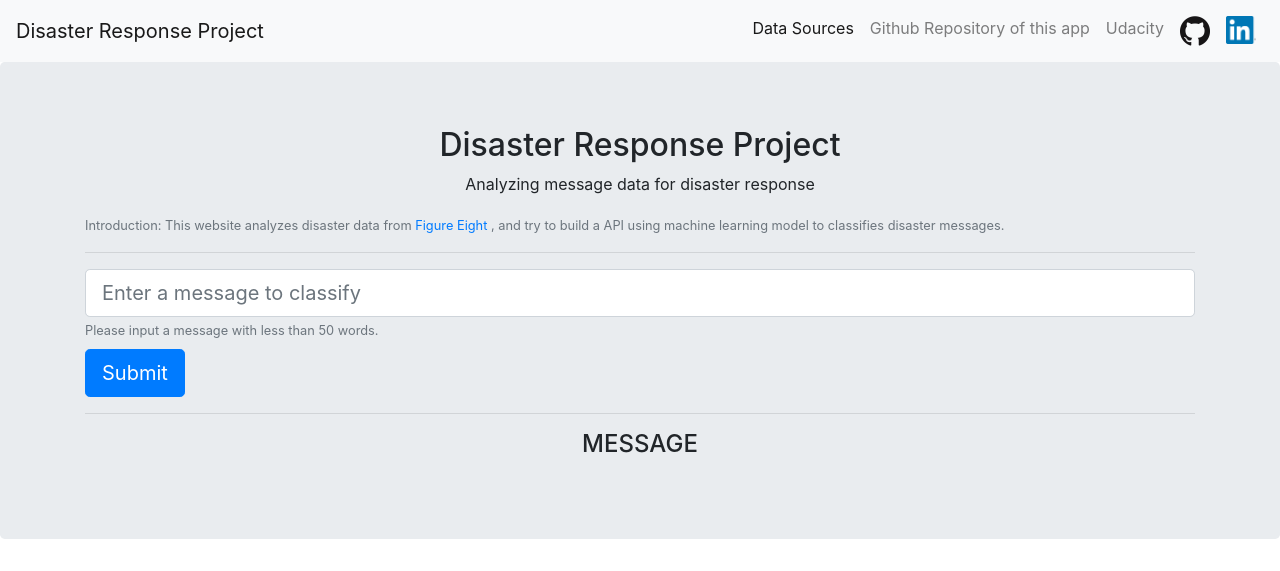
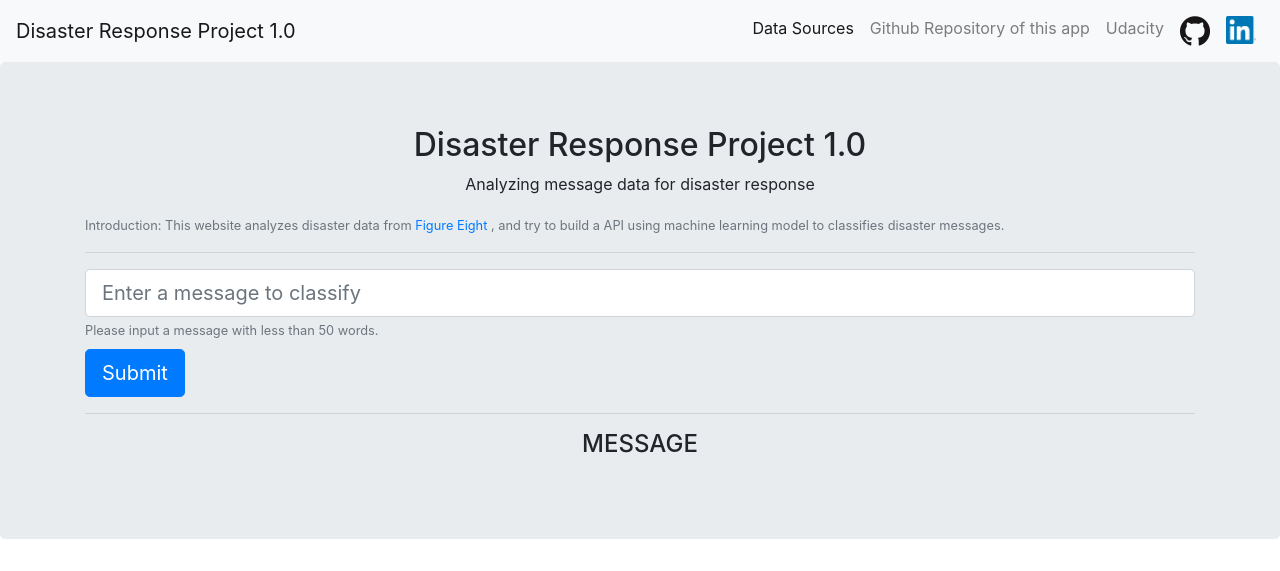
Before and after one commit to edifierxuhao/Disaster_Response_Pipeline_project, a Flask app: template workspace/app/templates/go.html in a window 1280 px wide. Shown: the top 571 px of the page. Run offline with Flask 2, Linux system fonts and the light colour scheme; the template is opened without the code that fills it, so the values that code supplies are empty; parts of the project's set-up code (start-up, migrations or seed data) failed here and were passed over; some libraries are stand-ins or nearby versions.

Commit message:
Docs: update readme.md

```diff
--- a/workspace/app/templates/master.html
+++ b/workspace/app/templates/master.html
@@ -17,7 +17,7 @@
 
 
 <nav class="navbar navbar-expand-lg navbar-light bg-light">
-   <a class="navbar-brand" href="/">Disaster Response Project</a>
+   <a class="navbar-brand" href="/">Disaster Response Project 1.0</a>
    <button class="navbar-toggler" type="button" data-toggle="collapse"
        data-target="#navbarNav"
        aria-controls="navbarNav" aria-expanded="false"
@@ -52,7 +52,7 @@
 
 <div class="jumbotron">
     <div class="container">
-        <h2 class="text-center">Disaster Response Project</h2>
+        <h2 class="text-center">Disaster Response Project 1.0</h2>
         <p class="text-center">Analyzing message data for disaster response</p>
 
         <small class="text-center text-muted">Introduction: This website analyzes disaster data
```
Also changed, not shown: Screen_Shot_0.png (renamed from workspace/Screen_Shot_0.png), Screen_Shot_1.png (renamed from workspace/Screen_Shot_1.png), 1 other file.
